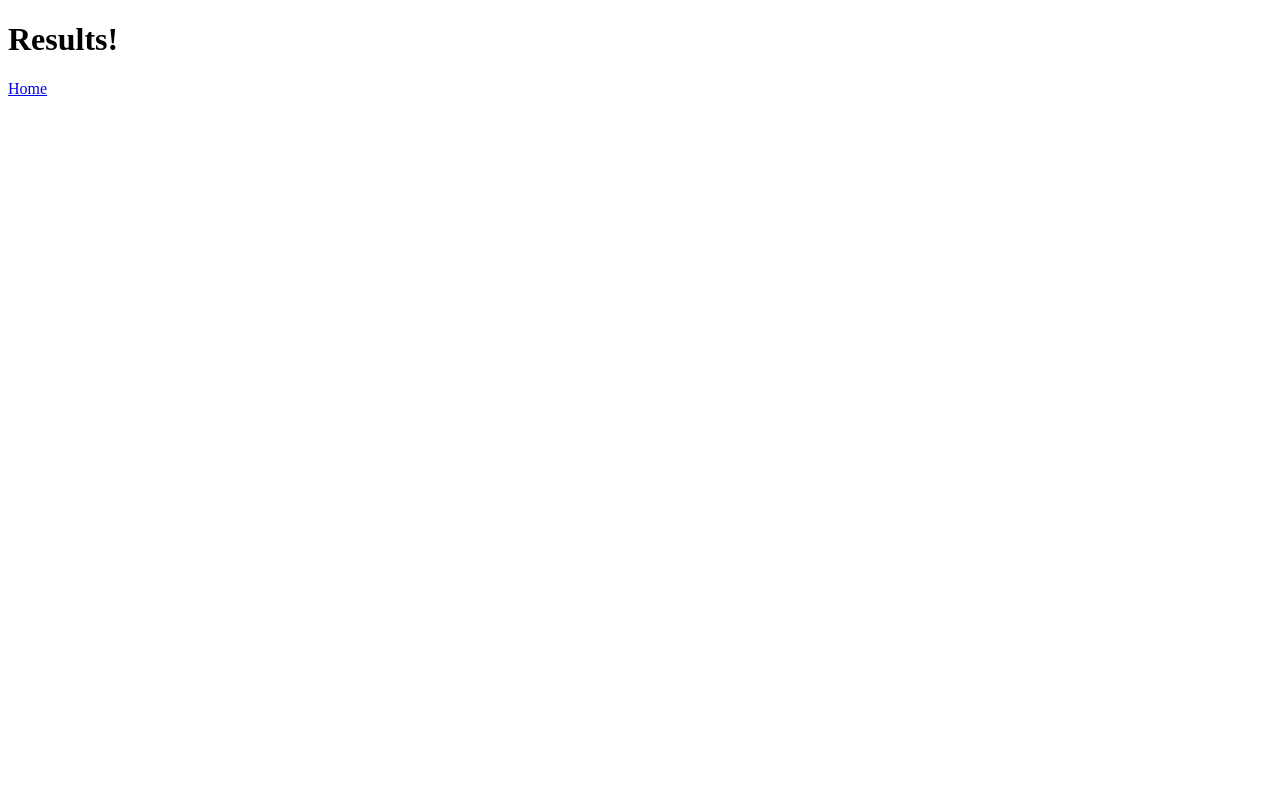
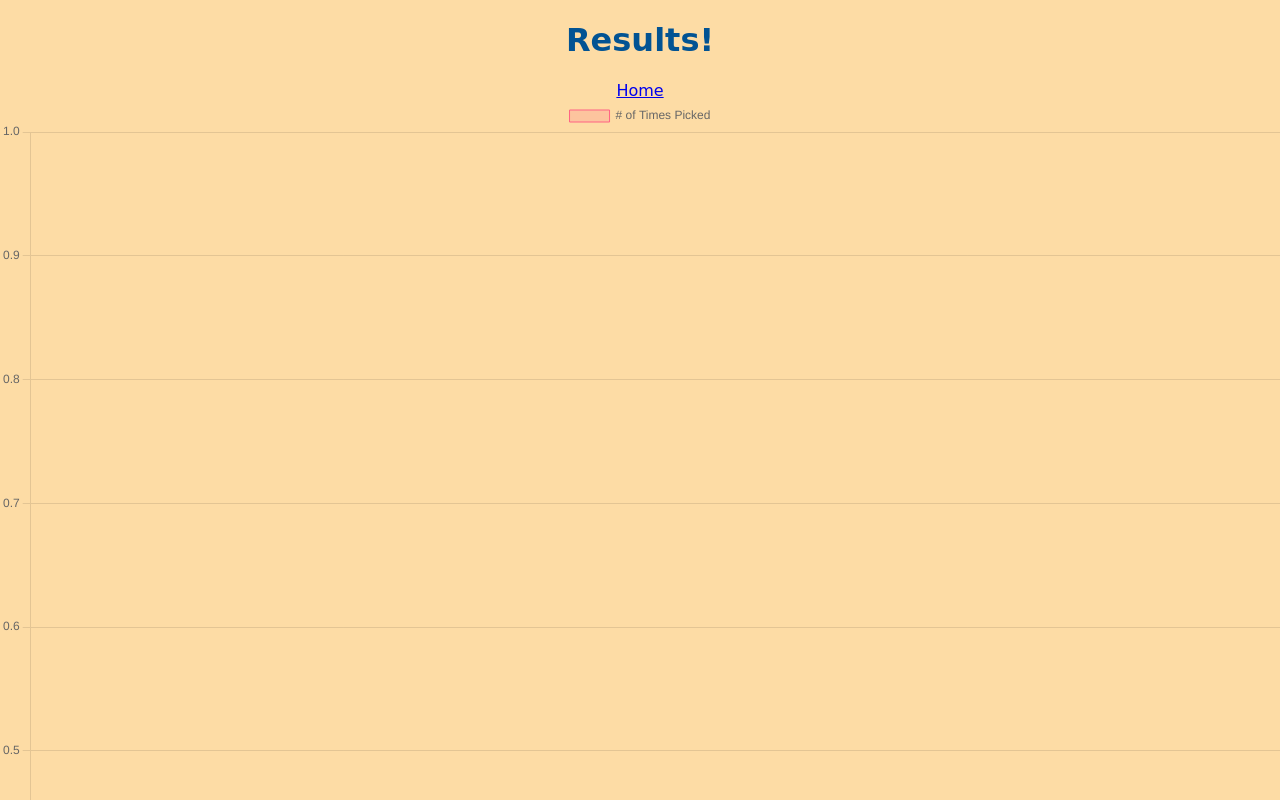
Before and after one commit to karyssa-dandrea/lab-11-pokemon-catcher, a website with bundled scripts: page results/index.html in a window 1280 px wide. Shown: the top 800 px of the page. Built offline with nearby package versions, Linux system fonts and the light colour scheme.

Commit message:
added my chart and fixed bugs

```diff
--- a/results/index.html
+++ b/results/index.html
@@ -4,10 +4,15 @@
     <meta charset="UTF-8">
     <meta http-equiv="X-UA-Compatible" content="IE=edge">
     <meta name="viewport" content="width=device-width, initial-scale=1.0">
+    <link rel="stylesheet" href="../styles/reset.css">
+    <link rel="stylesheet" href="../styles/style.css">
+    <link rel="stylesheet" href="../styles/home.css">
+    <link rel="stylesheet" href="../styles/results.css">
     <title>Results</title>
 </head>
 <body>
     <h1> Results!</h1>
+    <script src="https://cdn.jsdelivr.net/npm/chart.js@3.5.1/dist/chart.min.js"></script>
     <nav class="gutter-left"></nav>
     <a href="../">Home</a>
     <main>
@@ -15,6 +20,7 @@
         </section>
         <section class="chart">
             <canvas id="resultsChart" width="400" height="400"></canvas>
+
         </section>
     </main>
 
--- a/results/results.js
+++ b/results/results.js
@@ -23,3 +23,47 @@ for (let item of results){
     main.append(div);
 
 }
+
+const names = results.map((item)=>{
+    const pokemonId = findById(item.id, pokemon);
+    return pokemonId.pokemon;
+});
+
+const catchPoke = results.map(item=>item.catch);
+
+var ctx = document.getElementById('resultsChart').getContext('2d');
+// eslint-disable-next-line no-undef
+new Chart(ctx, {
+    type: 'bar',
+    data: {
+        labels: names,
+        datasets: [{
+            label: '# of Times Picked',
+            data: catchPoke,
+            backgroundColor: [
+                'rgba(255, 99, 132, 0.2)',
+                'rgba(54, 162, 235, 0.2)',
+                'rgba(255, 206, 86, 0.2)',
+                'rgba(75, 192, 192, 0.2)',
+                'rgba(153, 102, 255, 0.2)',
+                'rgba(255, 159, 64, 0.2)'
+            ],
+            borderColor: [
+                'rgba(255, 99, 132, 1)',
+                'rgba(54, 162, 235, 1)',
+                'rgba(255, 206, 86, 1)',
+                'rgba(75, 192, 192, 1)',
+                'rgba(153, 102, 255, 1)',
+                'rgba(255, 159, 64, 1)'
+            ],
+            borderWidth: 1
+        }]
+    },
+    options: {
+        scales: {
+            y: {
+                beginAtZero: true
+            }
+        }
+    }
+});
--- a/styles/style.css
+++ b/styles/style.css
@@ -28,14 +28,15 @@ img {
      background-color: #fab73d;
      color: #2b331f;
      border-radius: 60%;
-     border: 5px solid #2b331f;
+     border: 5px solid #025393;
      filter:grayscale(0%);
      font-family:'Bubblegum Sans', cursive;
      width: 100px;
      height: 90px;
      font-size: larger;
+     margin-top: 5%;
  }
 
  h1 {
-     color:#2b331f;
+     color: #025393;
  }
```
Also changed, not shown: index.html (+2 -2 lines).
